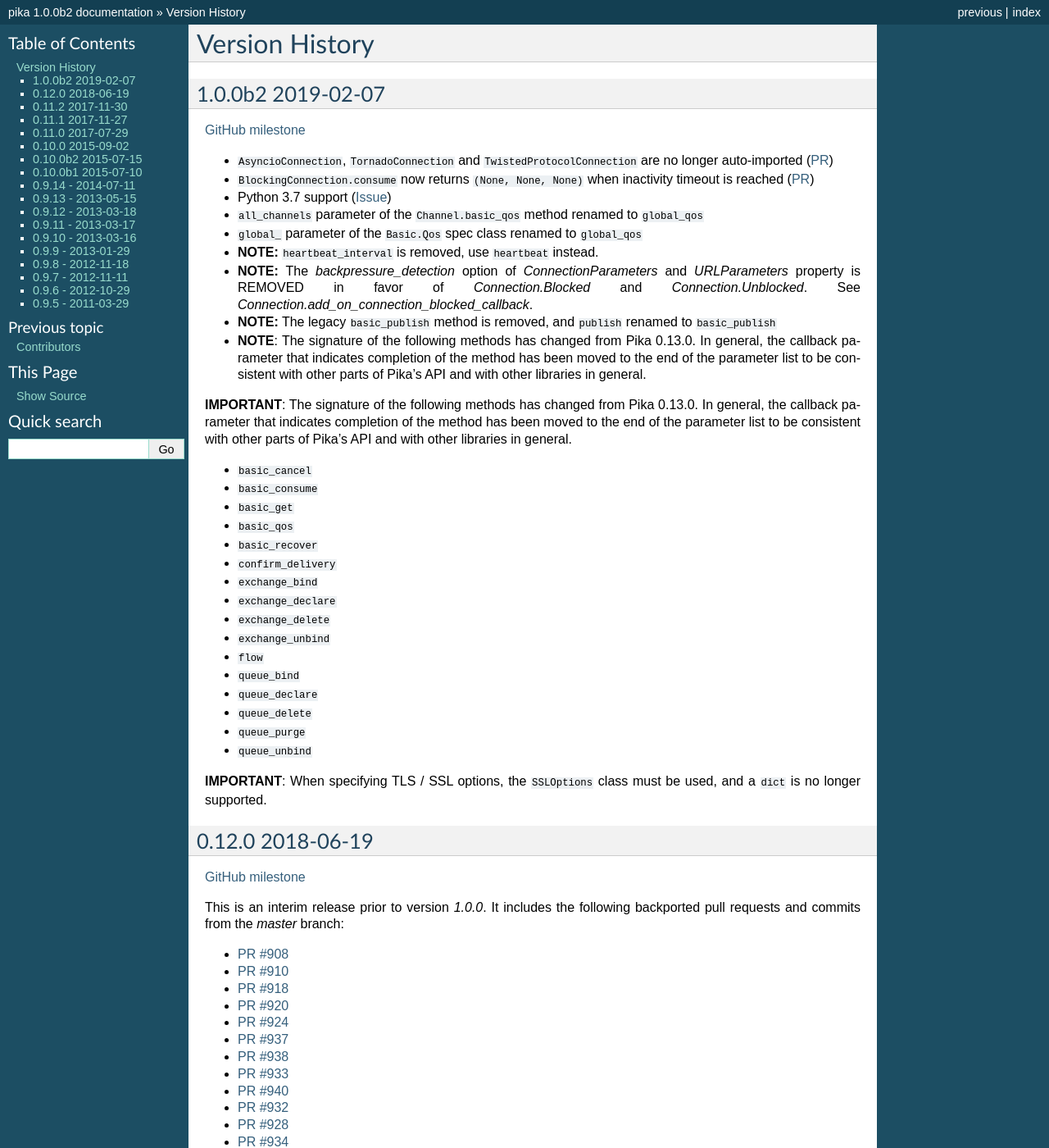
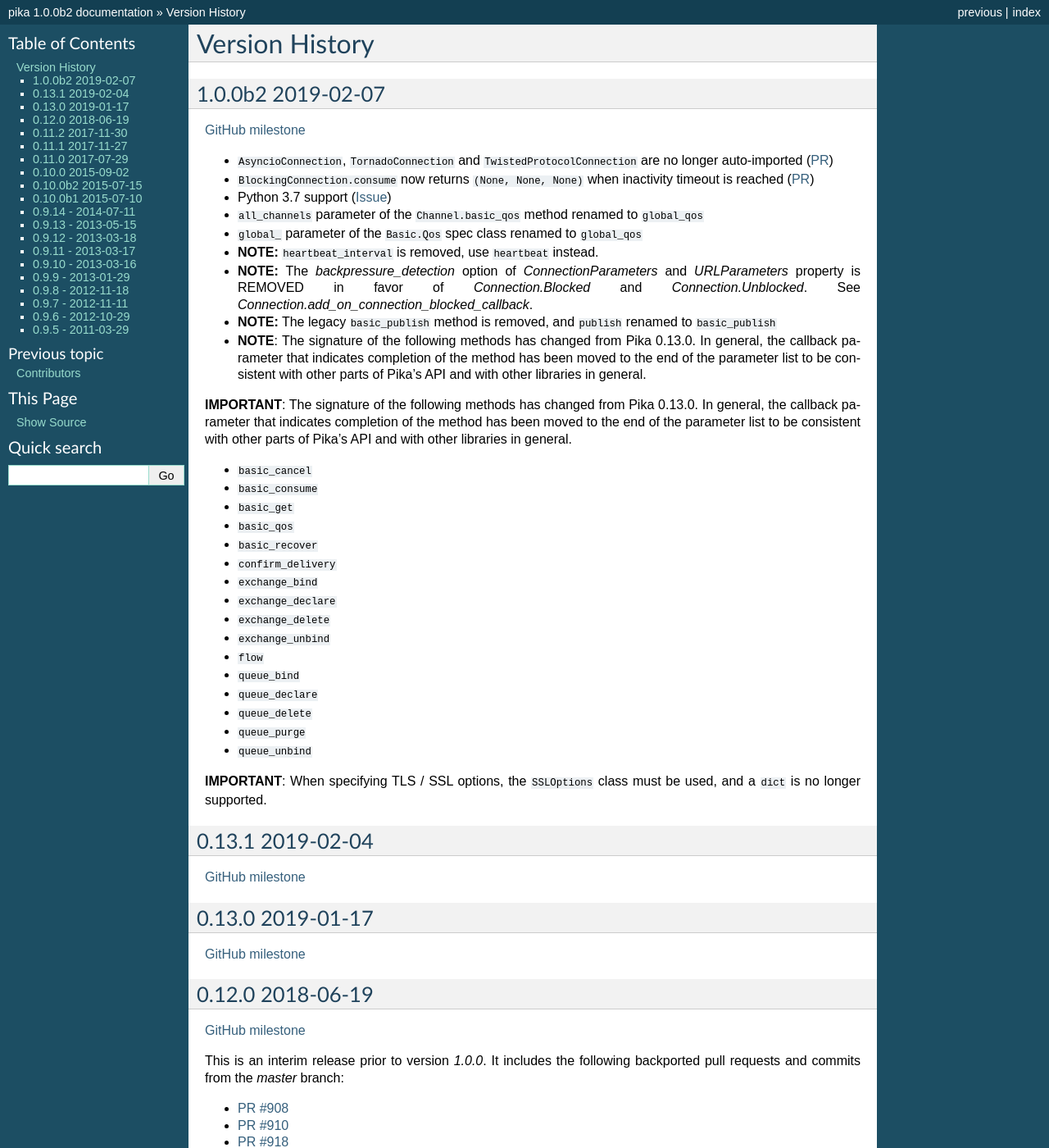
Before and after one commit to pika/pika, a Sphinx documentation site: the page built from docs/version_history.rst, in a window 1280 px wide and 1400 px high. Shown: the whole window at 82% size. Built offline with Sphinx 7.4.7, drawn with Linux system fonts in a browser that asks for light colours.

Commit message:
Merge stable to master in progress

```diff
--- a/CHANGELOG.rst
+++ b/CHANGELOG.rst
@@ -36,6 +36,16 @@ Version History
 - ``queue_unbind``
 
 **IMPORTANT**: When specifying TLS / SSL options, the ``SSLOptions`` class must be used, and a ``dict`` is no longer supported.
+
+0.13.1 2019-02-04
+-----------------
+
+`GitHub milestone <https://github.com/pika/pika/milestone/14>`_
+
+0.13.0 2019-01-17
+-----------------
+
+`GitHub milestone <https://github.com/pika/pika/milestone/13>`_
 
 0.12.0 2018-06-19
 -----------------
--- a/docs/version_history.rst
+++ b/docs/version_history.rst
@@ -36,6 +36,16 @@ Version History
 - ``queue_unbind``
 
 **IMPORTANT**: When specifying TLS / SSL options, the ``SSLOptions`` class must be used, and a ``dict`` is no longer supported.
+
+0.13.1 2019-02-04
+-----------------
+
+`GitHub milestone <https://github.com/pika/pika/milestone/14>`_
+
+0.13.0 2019-01-17
+-----------------
+
+`GitHub milestone <https://github.com/pika/pika/milestone/13>`_
 
 0.12.0 2018-06-19
 -----------------
```
Also changed, not shown: 2 other files.
